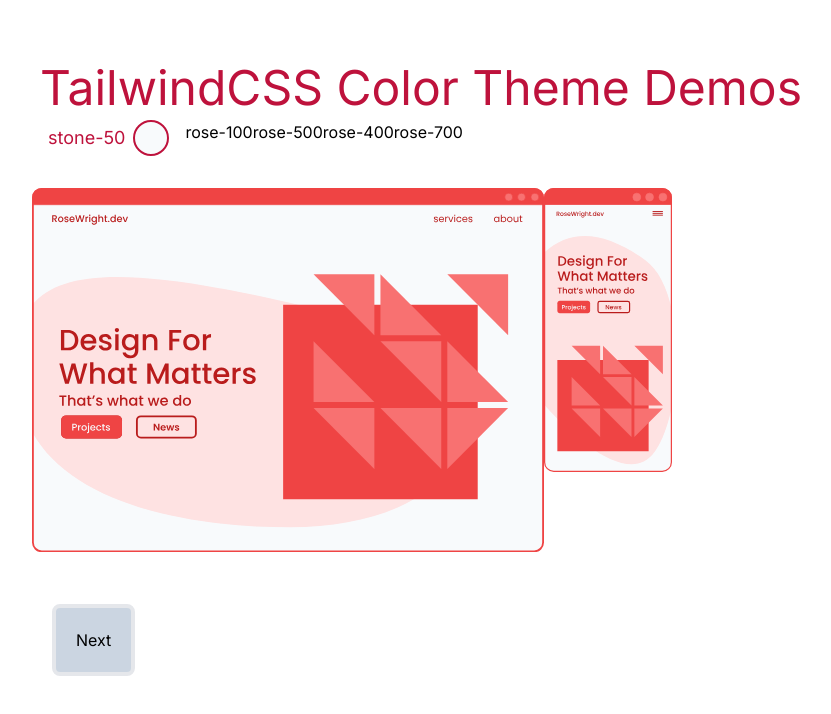
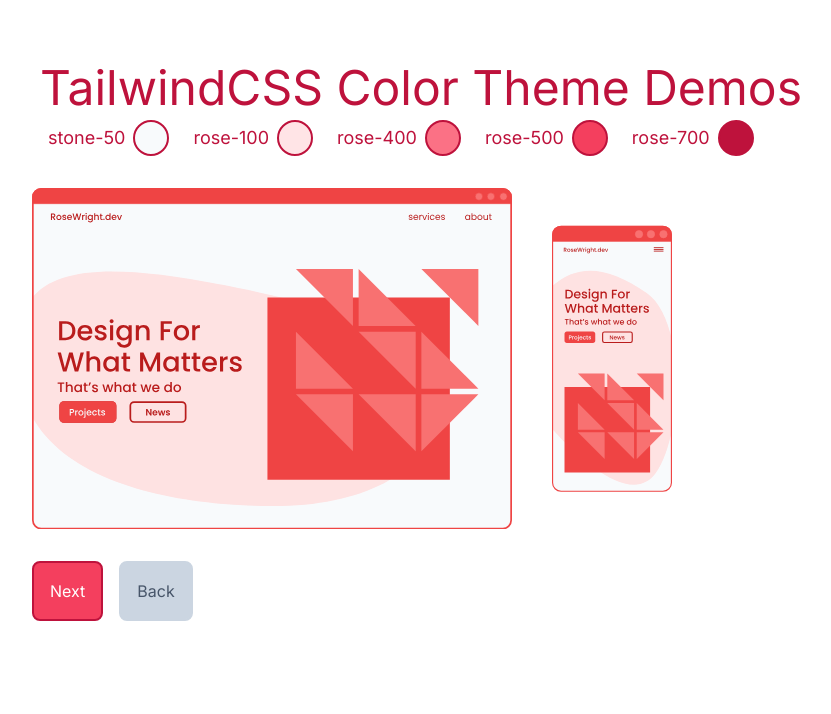
Before and after one commit to RoseWrightdev/tailwindwcss-theme-previewer, a Next.js app: page / in a window 1280 px wide. Shown: the top 714 px of the page, without its empty margins (288-1119 px from the left). Built offline with nearby package versions, Linux system fonts and the light colour scheme.

Commit message:
Button CSS added

```diff
--- a/app/page.jsx
+++ b/app/page.jsx
@@ -43,11 +43,33 @@ export default function Home() {
 
   //color varients light
   const themeLightColorVariants = [
-    "bg-slate-50 border-rose-700 border-2",
-    "bg-slate-50 border-pink-700 border-2",
-    "bg-slate-50 border-fuchsia-700 border-2",
+    "bg-slate-50 border-rose-700",
+    "bg-slate-50 border-pink-700",
+    "bg-slate-50 border-fuchsia-700",
   ]
 
+
+  //color varients light accent
+  const themeLightAccentColorVariants = [
+    "bg-rose-100 border-rose-700",
+    "bg-pink-100 border-pink-700",
+    "bg-fuchsia-100 border-fuchsia-700 ",
+  ]
+
+
+  //color varients medium accent
+  const themeMediumAccentColorVariants = [
+    "bg-rose-400 border-rose-700 ",
+    "bg-pink-400 border-pink-700 ",
+    "bg-fuchsia-400 border-fuchsia-700 ",
+  ]
+
+  //color varients medium accent
+  const themeMediumColorVariants = [
+    "bg-rose-500 border-rose-700 ",
+    "bg-pink-500 border-pink-700 ",
+    "bg-fuchsia-500 border-fuchsia-700 ",
+  ]
   //color varients text
 
   const textColorVariants = [
@@ -56,6 +78,11 @@ export default function Home() {
     "text-fuchsia-700",
   ]
 
+  const textColorVarientsBg = [
+    "bg-rose-700 border-rose-700 ",
+    "bg-pink-700 border-pink-700 ",
+    "bg-fuchsia-700 border-fuchsia-700 ",
+  ]
 
   return (
    <>
@@ -64,12 +91,24 @@ export default function Home() {
       <div className="flex m-2">
         <div className="flex">
           <h1 className={`${textColorVariants[index]} text-lg m-2 my-auto`}>{themeLight}</h1>
-          <div className={`${themeLightColorVariants[index]} p-4 rounded-full mr-4`}></div>
+          <div className={`${themeLightColorVariants[index]} p-4 rounded-full mr-4 border-2`}></div>
         </div>
-        <h1>{themeLightAccent}</h1>
-        <h1>{themeMedium}</h1>
-        <h1>{themeMediumAccent}</h1>
-        <h1>{themeText}</h1>
+        <div className="flex">
+          <h1 className={`${textColorVariants[index]} text-lg m-2 my-auto`}>{themeLightAccent}</h1>
+          <div className={`${themeLightAccentColorVariants[index]} p-4 rounded-full mr-4 border-2`}></div>
+        </div>
+        <div className="flex">
+         <h1 className={`${textColorVariants[index]} text-lg m-2 my-auto`}>{themeMediumAccent}</h1>
+         <div className={`${themeMediumAccentColorVariants[index]} p-4 rounded-full mr-4 border-2`}></div>
+        </div>
+        <div className="flex">
+          <h1 className={`${textColorVariants[index]} text-lg m-2 my-auto`}>{themeMedium}</h1>
+          <div className={`${themeMediumColorVariants[index]} p-4 rounded-full mr-4 border-2`}></div>
+        </div>
+        <div className="flex">
+          <h1 className={`${textColorVariants[index]} text-lg m-2 my-auto`}>{themeText}</h1>
+          <div className={`${textColorVarientsBg[index]} p-4 rounded-full mr-4 border-2`}></div>
+        </div>
       </div>
     </div>
 
@@ -112,8 +151,8 @@ export default function Home() {
             </defs>
           </svg>
           </div>
-          <div className="w-[10vw]">
-          <svg viewBox="0 0 211 468" fill="none" xmlns="http://www.w3.org/2000/svg">
+          <div className="w-[10vw] flex ml-10">
+          <svg  className=""viewBox="0 0 211 468" fill="none" xmlns="http://www.w3.org/2000/svg">
             <g clip-path="url(#clip0_21_463)">
             <rect width="211" height="468" rx="16" fill={themelightHex}/>
             <path d="M-44.9232 300.013C9.43038 379.216 133.525 504.928 182.503 435C231.482 365.072 234.971 166.472 166.589 118.577C75.6373 54.874 6.1016 64.7494 -50.0938 177.513C-23.9232 241.513 -50.0938 177.513 -44.9232 300.013Z" fill={themelightAccentHex}/>
@@ -151,10 +190,10 @@ export default function Home() {
           </div>
         </div>
         <div className="ml-[25dvw]">
-          <button className="p-5 bg-slate-300 border-4 rounded-lg m-5" onClick={handleClickNext}>
+          <button className={`${themeMediumColorVariants[index]} p-4 rounded-lg text-white mr-4 border-2`} onClick={handleClickNext}>
             Next
           </button>
-          {index !== 0 ? <button onClick={handleClickBack} className="p-5 bg-slate-300 border-4 rounded-lg m-5">Back</button> : null}
+          {index !== 0 ? <button onClick={handleClickBack} className={`${themeMediumColorVariants[index]} p-4 rounded-lg text-white mr-4 border-2`}>Back</button> : <button className={`bg-slate-300 p-4 rounded-lg text-slate-600 mr-4 border-2  border-slate-300 select-none`}>Back</button>}
         </div>
       </div>
    </>
```
